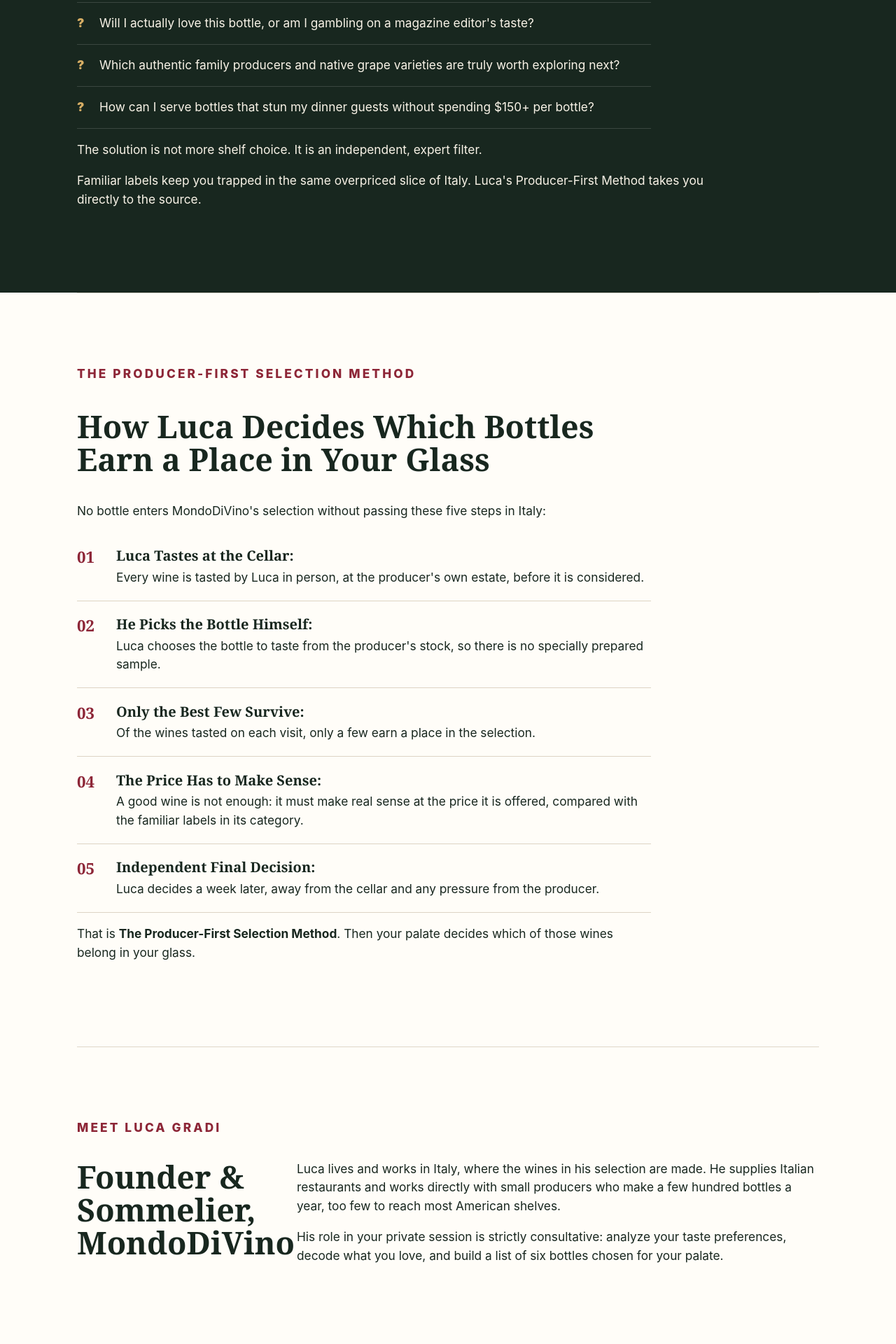
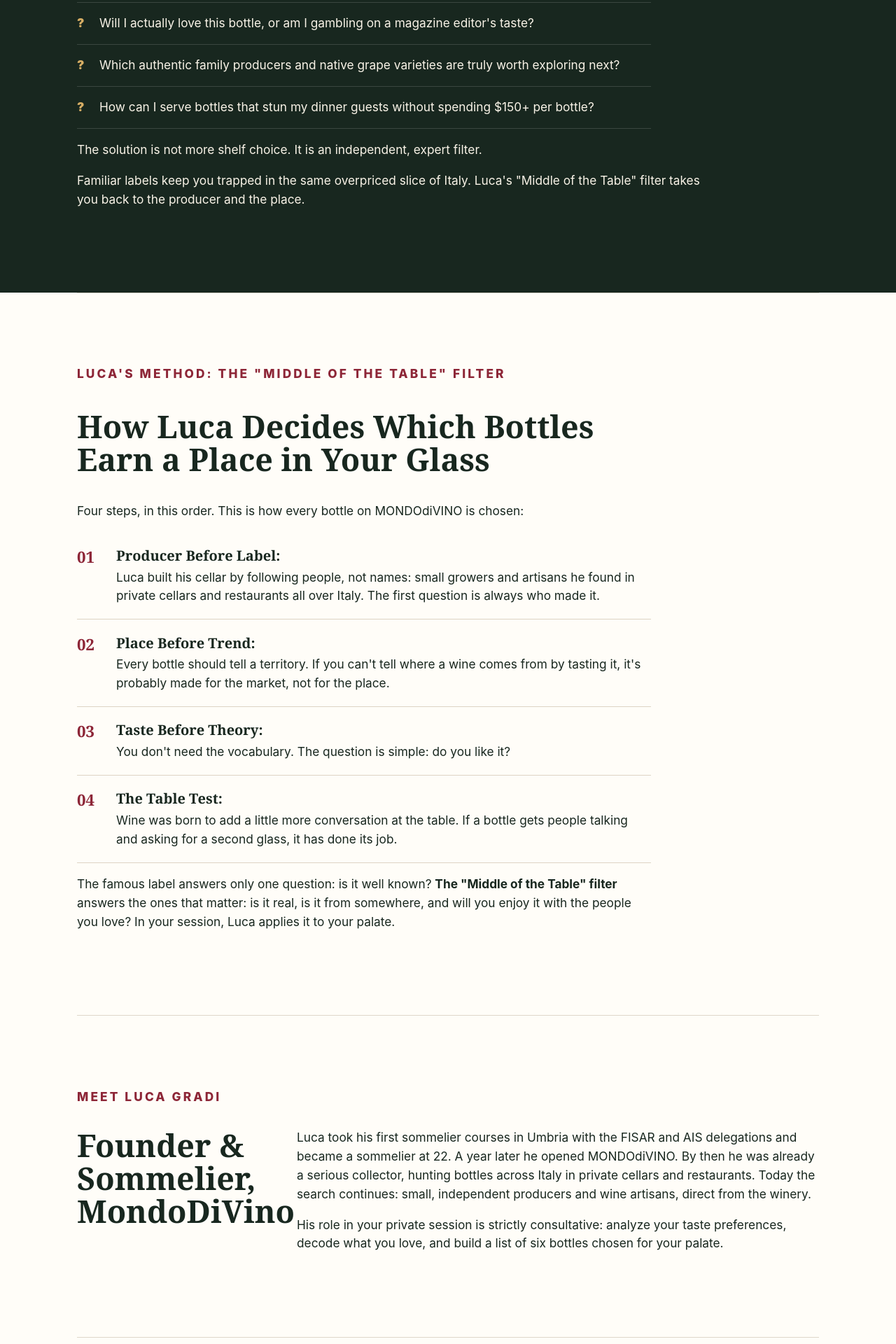
Before and after one commit to osammot11/mondodivino, a Laravel app: template resources/views/hvco/taste-profile.blade.php in a window 1280 px wide. Shown: the part 1795-3715 px from the top of the page at 70% size. Run offline with Laravel 12, Linux system fonts and the light colour scheme; the template is opened without the code that fills it, so the values that code supplies are empty.

Commit message:
Align method and bio with the HVCO guide PDF
Replace the questionnaire-based Producer-First steps with the four-step
"Middle of the Table" filter and the founder bio from the guide, and
point the landing bullet to the guide's 7-question chapter.

Co-Authored-By: Claude Opus 5.5 <noreply@anthropic.com>

```diff
--- a/resources/views/hvco/landing.blade.php
+++ b/resources/views/hvco/landing.blade.php
@@ -99,7 +99,7 @@
     <p>Inside, you'll discover:</p>
     <ul>
         <li>Why a famous name can add more to the price than it adds to the glass</li>
-        <li>The producer-first rule for judging an unfamiliar Italian bottle</li>
+        <li>7 questions to judge an Italian bottle you've never seen</li>
         <li>Overlooked regions and native grapes worth learning by name</li>
         <li>Simple clues that separate real substance from expensive storytelling</li>
         <li>How to explore Italian wine with more confidence, and far less guesswork</li>
@@ -109,7 +109,7 @@
 <section class="authority">
     <div class="authority-mark" aria-hidden="true">PF</div>
     <div>
-        <p class="eyebrow">THE PRODUCER-FIRST SELECTION METHOD</p>
+        <p class="eyebrow">THE "MIDDLE OF THE TABLE" FILTER</p>
         <h2>Selected by Luca Gradi, Founder &amp; Sommelier at MondoDiVino</h2>
         <p>Every recommendation starts with the producer, the territory and what's actually in the glass, not the fame of the label.</p>
     </div>
--- a/resources/views/hvco/taste-profile.blade.php
+++ b/resources/views/hvco/taste-profile.blade.php
@@ -38,27 +38,26 @@
             <li>How can I serve bottles that stun my dinner guests without spending $150+ per bottle?</li>
         </ul>
         <p>The solution is not more shelf choice. It is an independent, expert filter.</p>
-        <p>Familiar labels keep you trapped in the same overpriced slice of Italy. Luca's Producer-First Method takes you directly to the source.</p>
+        <p>Familiar labels keep you trapped in the same overpriced slice of Italy. Luca's "Middle of the Table" filter takes you back to the producer and the place.</p>
     </section>
 
     <section>
-        <p class="eyebrow">THE PRODUCER-FIRST SELECTION METHOD</p>
+        <p class="eyebrow">LUCA'S METHOD: THE "MIDDLE OF THE TABLE" FILTER</p>
         <h2>How Luca Decides Which Bottles Earn a Place in Your Glass</h2>
-        <p>No bottle enters MondoDiVino's selection without passing these five steps in Italy:</p>
+        <p>Four steps, in this order. This is how every bottle on MONDOdiVINO is chosen:</p>
         <ol class="method-list">
-            <li><strong>Luca Tastes at the Cellar:</strong> Every wine is tasted by Luca in person, at the producer's own estate, before it is considered.</li>
-            <li><strong>He Picks the Bottle Himself:</strong> Luca chooses the bottle to taste from the producer's stock, so there is no specially prepared sample.</li>
-            <li><strong>Only the Best Few Survive:</strong> Of the wines tasted on each visit, only a few earn a place in the selection.</li>
-            <li><strong>The Price Has to Make Sense:</strong> A good wine is not enough: it must make real sense at the price it is offered, compared with the familiar labels in its category.</li>
-            <li><strong>Independent Final Decision:</strong> Luca decides a week later, away from the cellar and any pressure from the producer.</li>
+            <li><strong>Producer Before Label:</strong> Luca built his cellar by following people, not names: small growers and artisans he found in private cellars and restaurants all over Italy. The first question is always who made it.</li>
+            <li><strong>Place Before Trend:</strong> Every bottle should tell a territory. If you can't tell where a wine comes from by tasting it, it's probably made for the market, not for the place.</li>
+            <li><strong>Taste Before Theory:</strong> You don't need the vocabulary. The question is simple: do you like it?</li>
+            <li><strong>The Table Test:</strong> Wine was born to add a little more conversation at the table. If a bottle gets people talking and asking for a second glass, it has done its job.</li>
         </ol>
-        <p>That is <strong>The Producer-First Selection Method</strong>. Then your palate decides which of those wines belong in your glass.</p>
+        <p>The famous label answers only one question: is it well known? <strong>The "Middle of the Table" filter</strong> answers the ones that matter: is it real, is it from somewhere, and will you enjoy it with the people you love? In your session, Luca applies it to your palate.</p>
     </section>
 
     <section class="luca-section">
         <p class="eyebrow">MEET LUCA GRADI</p>
         <h2>Founder &amp; Sommelier, MondoDiVino</h2>
-        <div class="luca-copy"><p>Luca lives and works in Italy, where the wines in his selection are made. He supplies Italian restaurants and works directly with small producers who make a few hundred bottles a year, too few to reach most American shelves.</p><p>His role in your private session is strictly consultative: analyze your taste preferences, decode what you love, and build a list of six bottles chosen for your palate.</p></div>
+        <div class="luca-copy"><p>Luca took his first sommelier courses in Umbria with the FISAR and AIS delegations and became a sommelier at 22. A year later he opened MONDOdiVINO. By then he was already a serious collector, hunting bottles across Italy in private cellars and restaurants. Today the search continues: small, independent producers and wine artisans, direct from the winery.</p><p>His role in your private session is strictly consultative: analyze your taste preferences, decode what you love, and build a list of six bottles chosen for your palate.</p></div>
     </section>
 
     <section>
```
Also changed, not shown: tests/Feature/HvcoFunnelTest.php (+1 -1 lines), tests/Feature/TasteProfileTest.php (+3 -3 lines).
